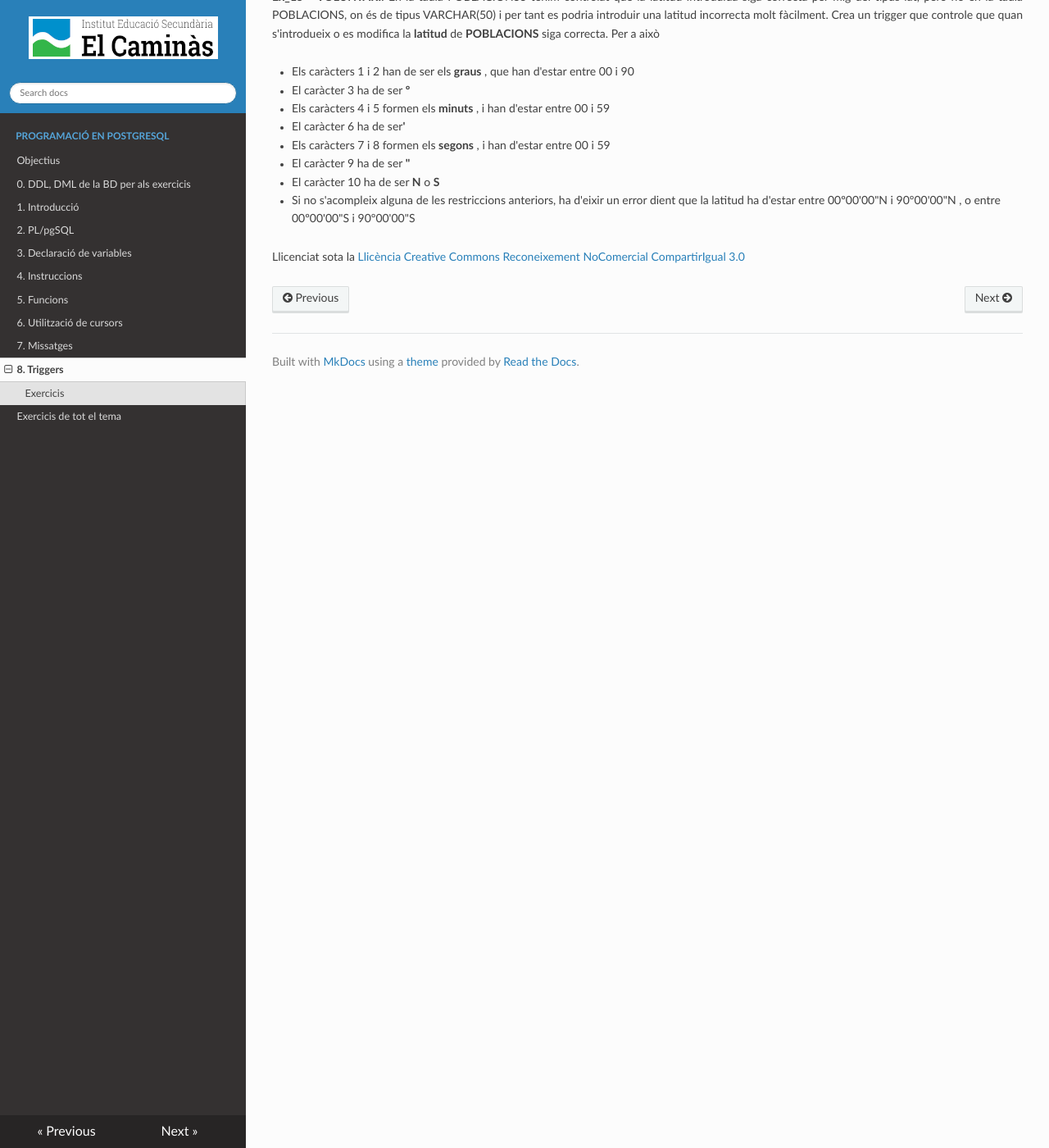
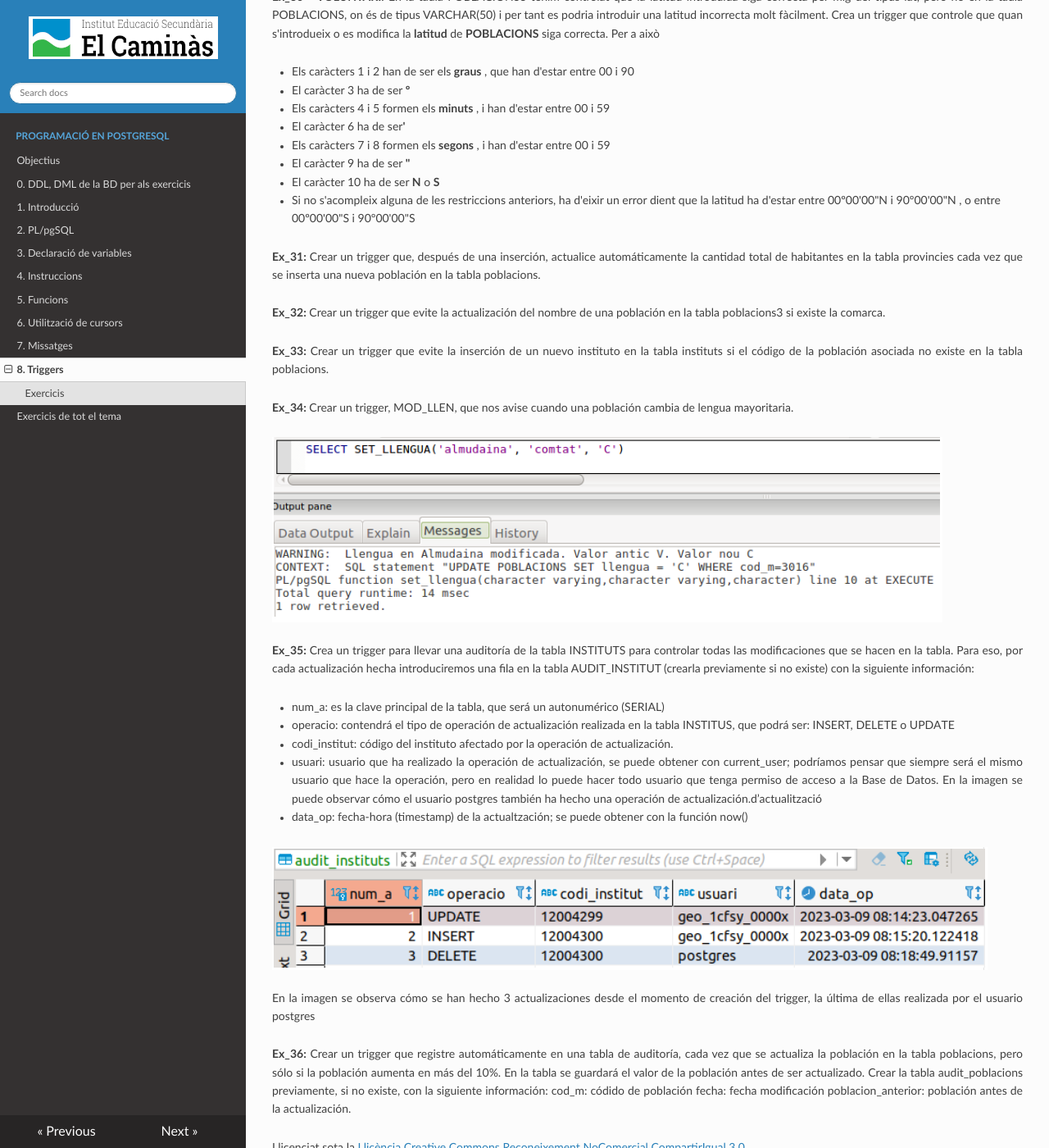
Before and after one commit to asalvadorc/BBDD_PostgrePLSQL, an MkDocs documentation site: the page built from docs/8_triggers.md, in a window 1280 px wide and 1400 px high, scrolled down 7440 px. Shown: the whole window at 82% size. Built offline with MkDocs 1.6.1, drawn with Linux system fonts in a browser that asks for light colours; nearby versions of some CDN libraries; emoji names are drawn with the system emoji font; some of the changed text lies outside the part shown.

Commit message:
Update exercises for triggers in database documentation

```diff
--- a/docs/8_triggers.md
+++ b/docs/8_triggers.md
@@ -337,7 +337,7 @@ li posarem 0. Ho aconseguirem modificant NEW.extensio, i com la funció del
 trigger torna sempre NEW, doncs agafarà el nou valor. Anomeneu a la funció
 **EXT_0_1000**.
 
-**Ex_15** - **VOLUNTARI**. En la taula POBLACIONS3 tenim controlat que la latitud
+**Ex_30** - **VOLUNTARI**. En la taula POBLACIONS3 tenim controlat que la latitud
 introduïda siga correcta per mig del tipus lat, però no en la taula
 POBLACIONS, on és de tipus VARCHAR(50) i per tant es podria introduir una
 latitud incorrecta molt fàcilment. Crea un trigger que controle que quan
@@ -353,6 +353,37 @@ a això
   * El caràcter 10 ha de ser **N** o **S**
   * Si no s'acompleix alguna de les restriccions anteriors, ha d'eixir un error dient que la latitud ha d'estar entre 00º00'00"N i 90º00'00"N , o entre 00º00'00"S i 90º00'00"S
 
+**Ex_31:** Crear un trigger que, después de una inserción, actualice automáticamente la cantidad total de habitantes en la tabla provincies cada vez que se inserta una nueva población en la tabla poblacions.
+
+**Ex_32:** Crear un trigger que evite la actualización del nombre de una población en la tabla poblacions3 si  existe la comarca.
+
+**Ex_33:** Crear un trigger que evite la inserción de un nuevo instituto en la tabla instituts si el código de la población asociada no existe en la tabla poblacions.
+
+**Ex_34:** Crear un trigger, MOD_LLEN, que nos avise cuando una población cambia de lengua mayoritaria.
+
+![](T7_t4.png)
+
+**Ex_35:** Crea un trigger para llevar una auditoría de la tabla INSTITUTS para controlar todas las modificaciones que se hacen en la tabla. Para eso, por cada actualización hecha introduciremos una fila en la tabla AUDIT_INSTITUT (crearla previamente si no existe) con la siguiente información:
+
+- num_a: es la clave principal de la tabla, que será un autonumérico  (SERIAL)
+
+- operacio: contendrá el tipo de operación de actualización realizada en la tabla INSTITUS, 	que podrá ser: INSERT, DELETE o UPDATE
+
+- codi_institut: código del instituto afectado por la operación de actualización.
+
+- usuari: usuario que ha realizado la operación de actualización, se puede obtener con current_user; podríamos pensar que siempre será el mismo usuario que hace la operación, pero en realidad lo puede hacer todo usuario que tenga permiso de acceso a la Base de Datos. En la imagen se puede observar cómo el usuario postgres también ha hecho una operación de actualización.d’actualització
+
+- data_op: fecha-hora (timestamp) de la actualtzación; se puede obtener con la función now()
+
+
+![](T7_t5.png)
+
+En la imagen se observa cómo se han hecho 3 actualizaciones desde el momento de creación del trigger, la última de ellas realizada por el usuario  postgres
+
+**Ex_36:** Crear un trigger que registre automáticamente en una tabla de auditoría, cada vez que se actualiza la población en la tabla poblacions, pero sólo si la población aumenta en más del 10%. En la tabla se guardará el valor de la población antes de ser actualizado. Crear la tabla audit_poblacions previamente, si no existe, con la siguiente información:
+ cod_m: códido de población
+ fecha:  fecha modificación
+ poblacion_anterior:  población antes de la actualización.
 
 
 Llicenciat sota la  [Llicència Creative Commons Reconeixement NoComercial
```
Also changed, not shown: other parts of docs/8_triggers.md (+3 -3 lines).
